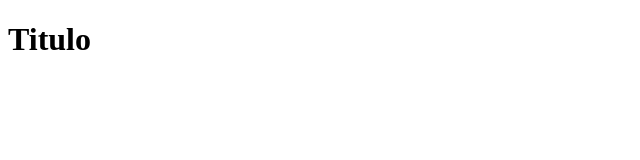
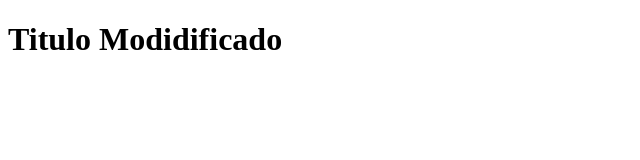
Before and after one commit to VSLfernando/curso-git, a plain HTML site: page index.html in a window 1280 px wide. Shown: the whole page, without its empty margins (0-640 px from the left). Drawn offline with Linux system fonts and the light colour scheme.

Commit message:
se modifico el titulo

```diff
--- a/index.html
+++ b/index.html
@@ -6,6 +6,6 @@
     <title>Document</title>
 </head>
 <body>
-    <h1>Titulo</h1>
+    <h1>Titulo Modidificado</h1>
 </body>
 </html>
```
